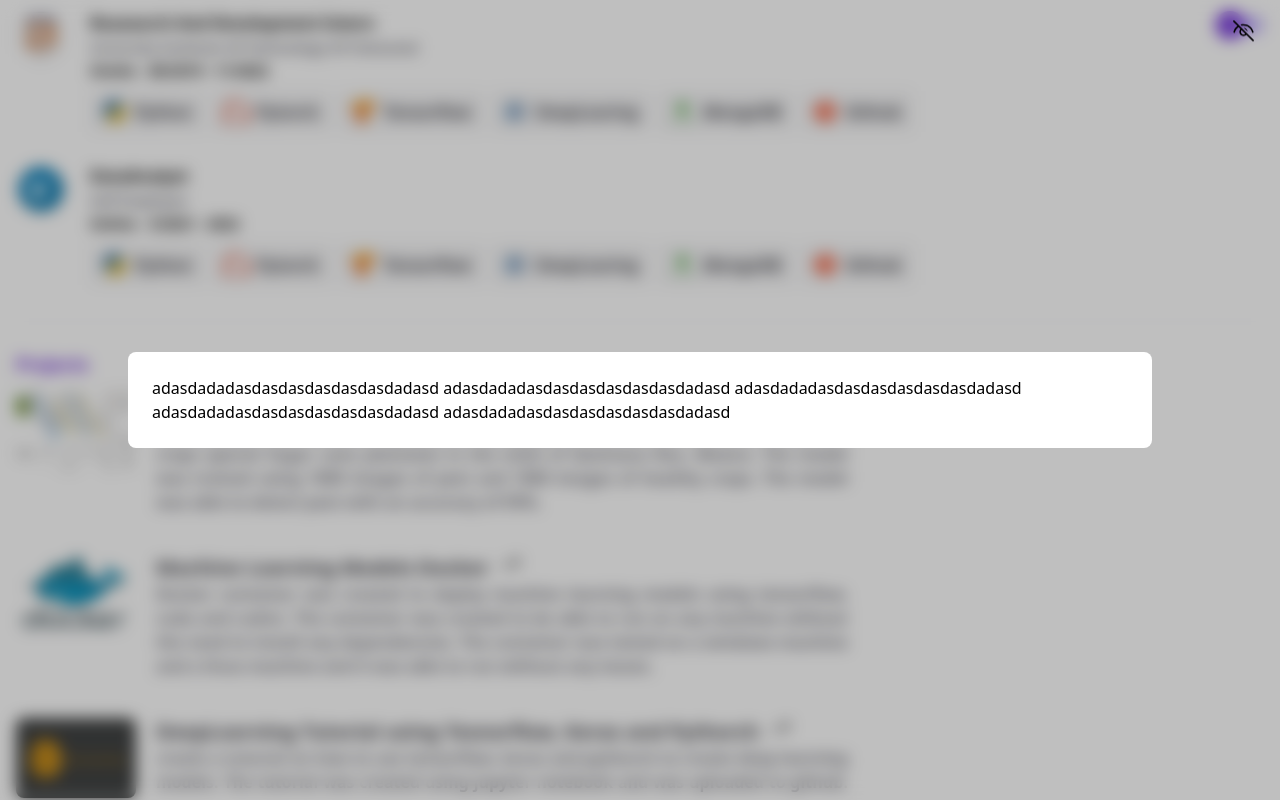
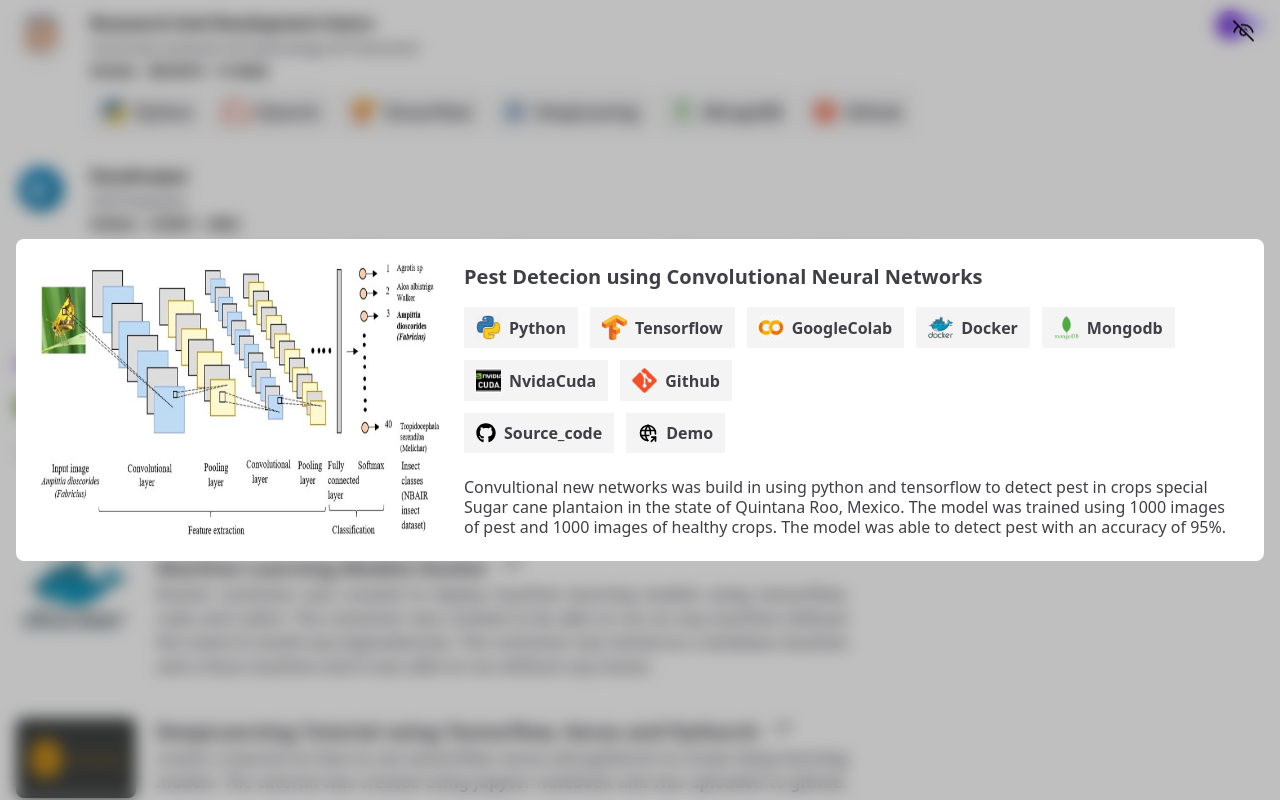
Before and after one commit to FranceCawich/Portfolio-, a Next.js app: page / in a window 1280 px wide. Both pictures are taken after a click on the icon 696 px from the left and 1773 px from the top of the page. Shown: the part 1373-2173 px from the top of the page. Built offline with nearby package versions, Linux system fonts and the light colour scheme.

Commit message:
making model dynamics addin data to the model

```diff
--- a/components/Contacts.js
+++ b/components/Contacts.js
@@ -26,7 +26,7 @@ const Contacts = () => {
             href={contact.link}
             key={contact.id}
             target="_blank"
-            className="flex items-center space-x-2 bg-zinc-100 dark:bg-zinc-800 px-3 py-2"
+            className="flex items-center space-x-2 bg-zinc-100 dark:bg-zinc-800 px-3 py-2  hover:text-black dark:hover:text-white"
           >
             {contact.name === "github" && (
               <FaGithub size={20} className="text-black dark:text-white" />
--- a/components/Model.js
+++ b/components/Model.js
@@ -1,19 +1,76 @@
+import Image from "next/image";
 import { VscEyeClosed } from "react-icons/vsc";
+import SkillComponent from "./SkillComponent";
+import { TbWorldShare } from "react-icons/tb";
 
-const Model = ({state, details,toggleModel}) => {
+
+import {
+  FaGithub,
+
+} from "react-icons/fa";
+import Link from "next/link";
+
+const Model = ({ state, details, toggleModel }) => {
   return state ? (
     <div className="fixed inset-0 w-full h-screen bg-black/25 p-4 backdrop-blur z-[999999] flex items-center justify-center">
       <VscEyeClosed
-
         className=" cursor-pointer text-[25px] animate-bounce absolute top-6 right-6 text-black dark:text-white"
         onClick={toggleModel}
       />
-      <div className="max-w-screen-lg w-full bg-white dark:bg-zinc-900 p-6 rounded-lg corder border-zinc-100 dark:border-zinc-700 max-h-[80vh]">
-        adasdadadasdasdasdasdasdasdadasd adasdadadasdasdasdasdasdasdadasd
-        adasdadadasdasdasdasdasdasdadasd adasdadadasdasdasdasdasdasdadasd
-        adasdadadasdasdasdasdasdasdadasd
+      <div className="max-w-screen-lx  w-full bg-white dark:bg-zinc-900 p-6 rounded-lg  border-zinc-100 dark:border-zinc-700 max-h-[80vh] overflow-x-auto">
+        <div className=" flex flex-wrap lg:space-x-6">
+          <div className="relative w-full lg:w-[400px]  rounded-lg overflow-hidden">
+            <div className="pt-[56.25%]">
+              <Image
+                src={details.image}
+                fill
+                className="w-full h.full absolute inset-0"
+              />
+            </div>
+          </div>
+          <div className="flex-1 mt-5 lg:m-0 ">
+            <h2 className="text-xl md:text-zinc-700 dark:text-zinc-400 font-bold ">
+              {" "}
+              {details.title}
+            </h2>
+            <div className="flex flex-wrap items-center gap-3 mt-4">
+              {details.skills.map((skill) => (
+                <SkillComponent skill={skill} key={skill.id} />
+              ))}
+            </div>
+
+            <div className="flex  felx-wrap items-center gap-3 mt-3 ">
+              <Link
+                href={details.source_code}
+                target="_blank"
+                className="flex items-center space-x-2 bg-zinc-100 dark:bg-zinc-800 px-3 py-2 hover:text-black dark:hover:text-white"
+              >
+                <FaGithub size={20} className="text-black dark:text-white" />
+                <span className=" text-sm md:text-base capitalize text-zinc-700 dark:text-white font-bold">
+           source_code
+            </span>
+              </Link>
+
+
+              <Link
+                href={details.demo}
+                target="_blank"
+                className="flex items-center space-x-2 bg-zinc-100 dark:bg-zinc-800 px-3 py-2 hover:text-black dark:hover:text-white"
+              >
+                <TbWorldShare size={20} className="text-black dark:text-white" />
+                <span className=" text-sm md:text-base capitalize text-zinc-700 dark:text-white font-bold">
+           demo
+            </span>
+              </Link>
+            </div>
+            <p className="text-base font-medium text-zinc-700 dark:text-zinc-400 leading-[20px] mt-6">
+              {details.description}</p>
+          </div>
+        </div>
       </div>
     </div>
-  ) : ("");
+  ) : (
+    ""
+  );
 };
 export default Model;
--- a/data/projects.js
+++ b/data/projects.js
@@ -11,7 +11,9 @@ const data = [
       { id: 2, name: "GoogleColab", image: "/skills/colab.png" },
       { id: 3, name: "docker", image: "/skills/docker.png" },
       //{ id: 3, name: "node", image: "/skills/node-js.png" },
-      // { id: 3, name: "mongodb", image: "/skills/mongodb.png" },
+     { id: 5, name: "mongodb", image: "/skills/mongodb.png" },
+    { id: 6, name: "NvidaCuda", image: "/skills/Nvidia_CUDA_Logo.jpg"},
+    { id: 7, name: "github", image: "/skills/git.png" },
     ],
     source_code:
       "https://colab.research.google.com/drive/1KyZMR23lGqSzPxomt3te8QafLg8vz8hg",
@@ -45,6 +47,10 @@ const data = [
       { id: 4, name: "Tensorflow", image: "/skills/Tensorflow.png" },
       { id: 2, name: "GoogleColab", image: "/skills/colab.png" },
       { id: 3, name: "docker", image: "/skills/docker.png" },
+
+      { id: 5, name: "Pytorch", image: "/skills/pythorch.png" },
+
+      { id: 6, name: "NvidaCuda", image: "/skills/Nvidia_CUDA_Logo.jpg" },
     ],
     source_code: "https://github.com/FranceCawich/deepLearningTensorflow",
     demo: "http://www.demo.com/mydemo",
@@ -68,9 +74,15 @@ const data = [
       "Create a portfolio website using next.js and tailwindcss. The website was created to be able to run on any device. The website was created to be easy to use and to be able to show my work and skills. The website was created to be able to show my work and to be able to contact me. The website was created to be able to show my work and to be able to contact me.",
     skills: [
       { id: 1, name: "react", image: "/skills/react.png" },
-      { id: 4, name: "next", image: "/skills/next-js.png" },
-      { id: 2, name: "tailwindcss", image: "/skills/tailwind.png" },
-      { id: 3, name: "github", image: "/skills/git.png" },
+      { id: 2, name: "next", image: "/skills/next-js.png" },
+      { id: 3, name: "tailwindcss", image: "/skills/tailwind.png" },
+      { id: 4, name: "github", image: "/skills/git.png" },
+
+      {id:7, name: "node", image: "/skills/node-js.png" },
+      { id: 6, name: "JavaScript", image: "/skills/javascript.png" },
+      { id: 8, name: "TypeScript", image: "/skills/typescript.png" },
+
+
     ],
     source_code: "https://github.com/FranceCawich/deepLearningTensorflow",
     demo: "http://www.demo.com/mydemo",
```
